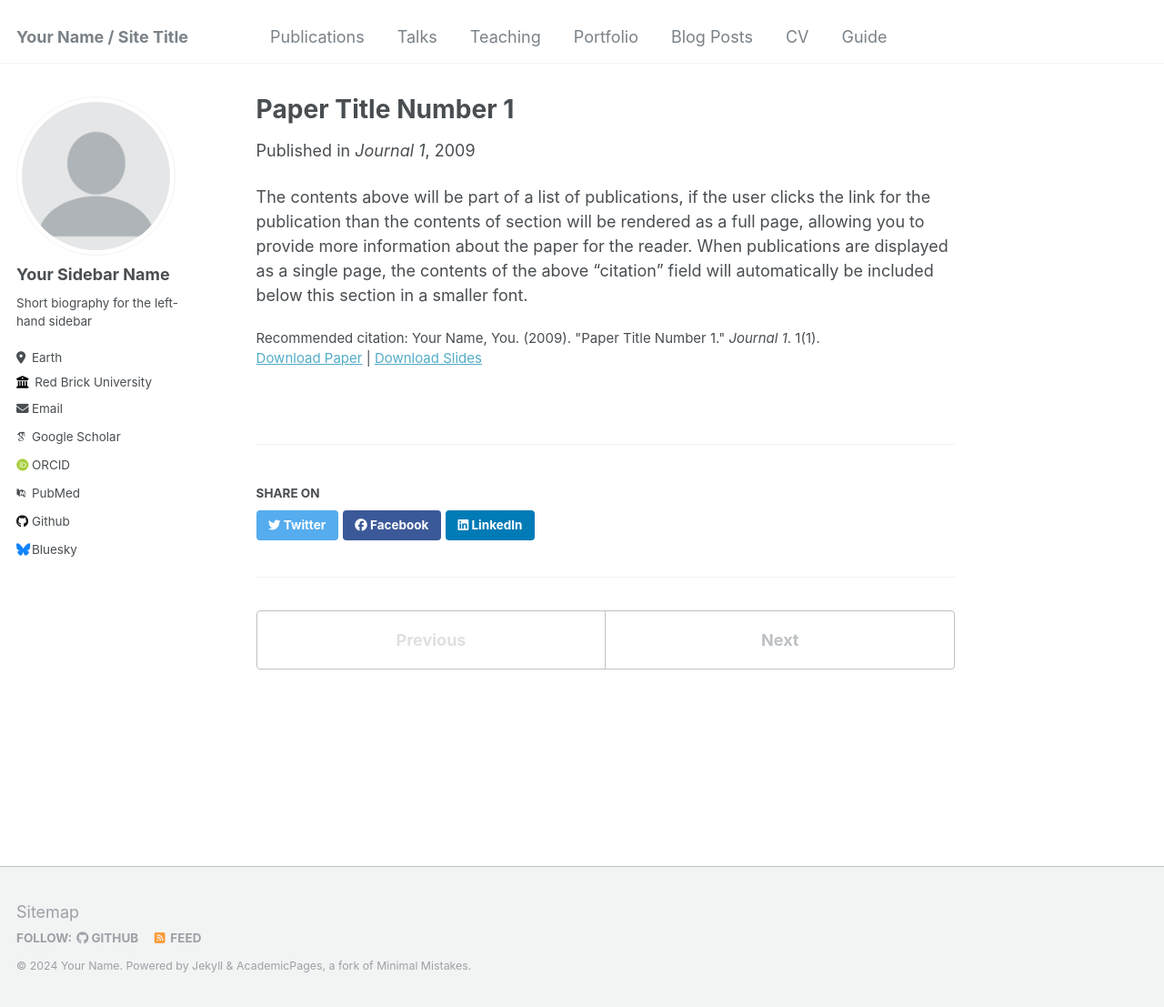
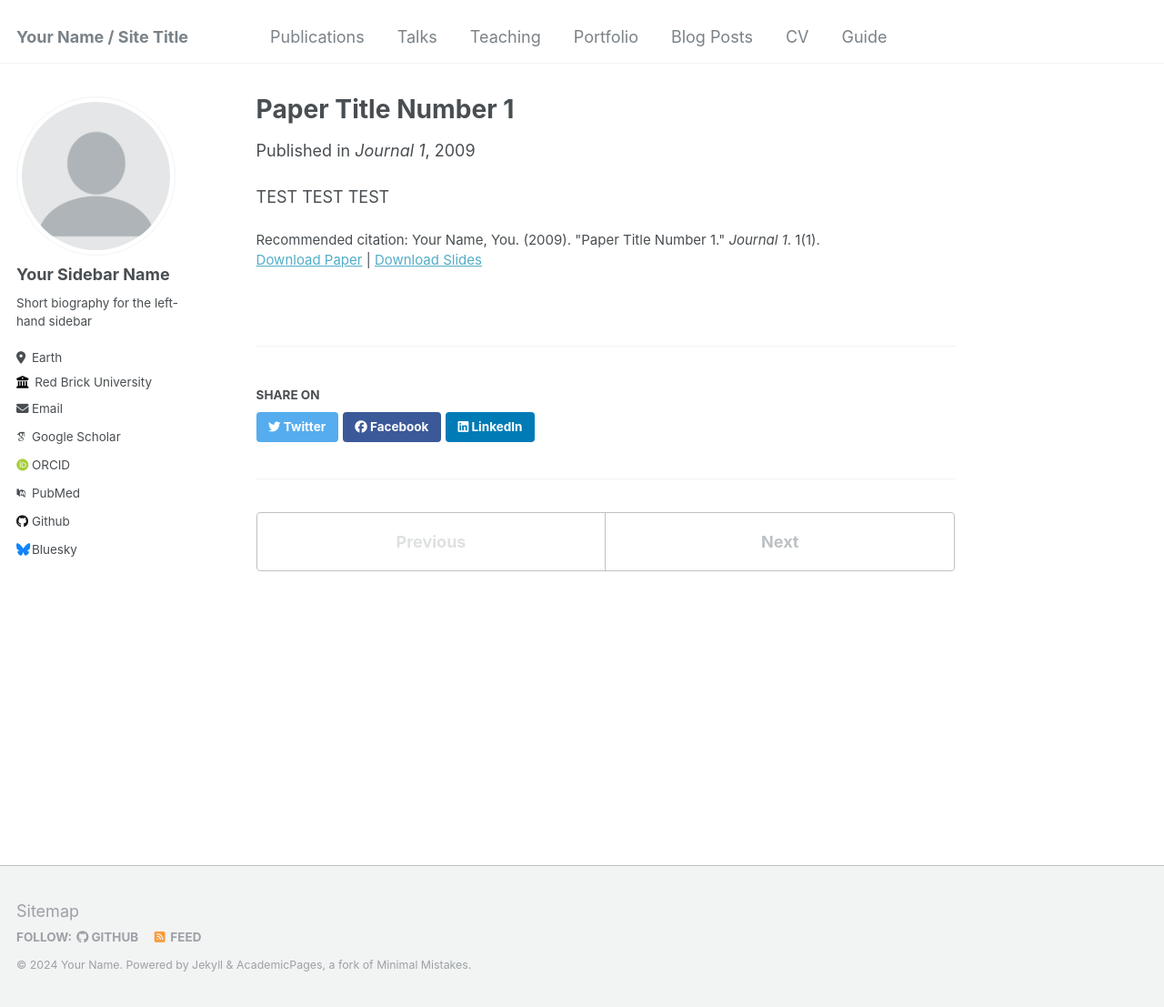
Before and after one commit to svenpolak/testacademicpages.github.io, a Jekyll site: the page built from _publications/2009-10-01-paper-title-number-1.md, in a window 1280 px wide and 1107 px high. Shown: the whole window at 91% size. Built offline with Jekyll 4.4.1, drawn with Linux system fonts in a browser that asks for light colours; some web fonts are replaced.

Commit message:
Update 2009-10-01-paper-title-number-1.md
Test Test Test

```diff
--- a/_publications/2009-10-01-paper-title-number-1.md
+++ b/_publications/2009-10-01-paper-title-number-1.md
@@ -10,4 +10,4 @@ paperurl: 'http://academicpages.github.io/files/paper1.pdf'
 citation: 'Your Name, You. (2009). &quot;Paper Title Number 1.&quot; <i>Journal 1</i>. 1(1).'
 ---
 
-The contents above will be part of a list of publications, if the user clicks the link for the publication than the contents of section will be rendered as a full page, allowing you to provide more information about the paper for the reader. When publications are displayed as a single page, the contents of the above "citation" field will automatically be included below this section in a smaller font.
+TEST TEST TEST
```
